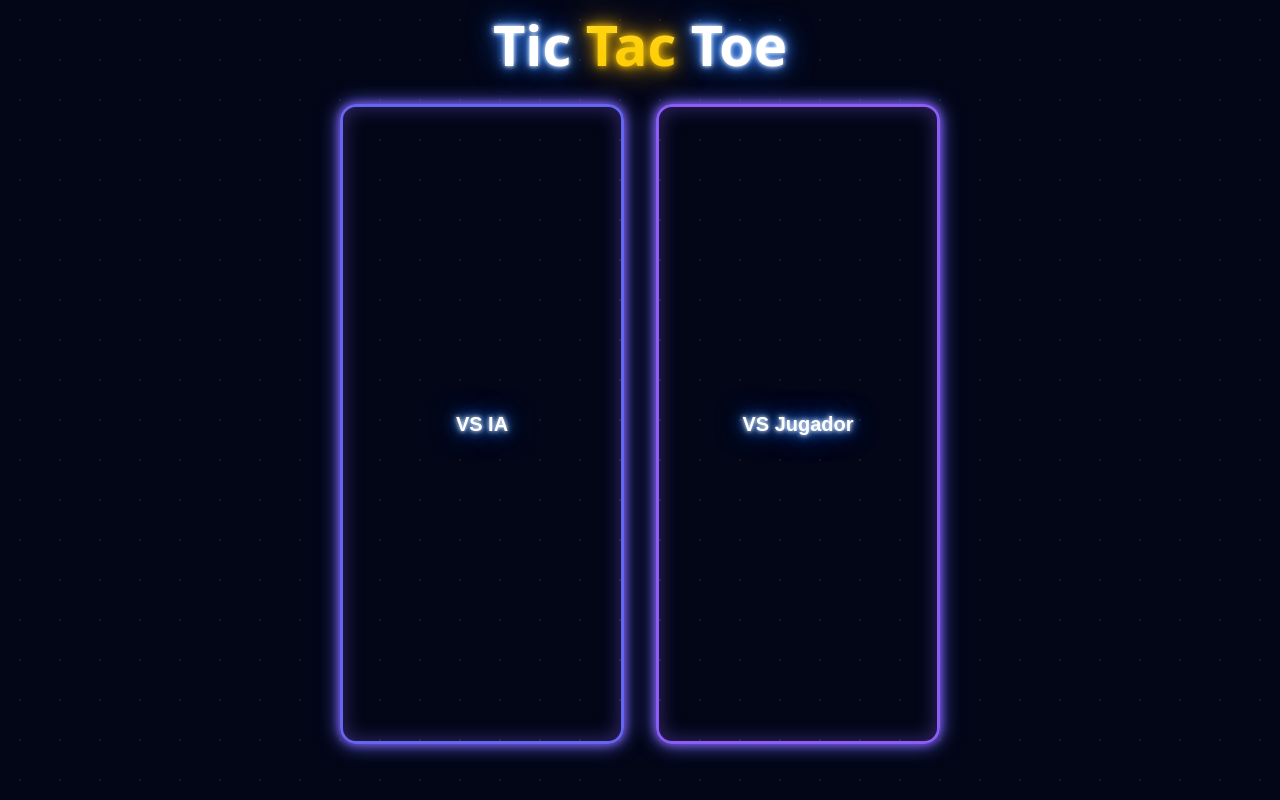
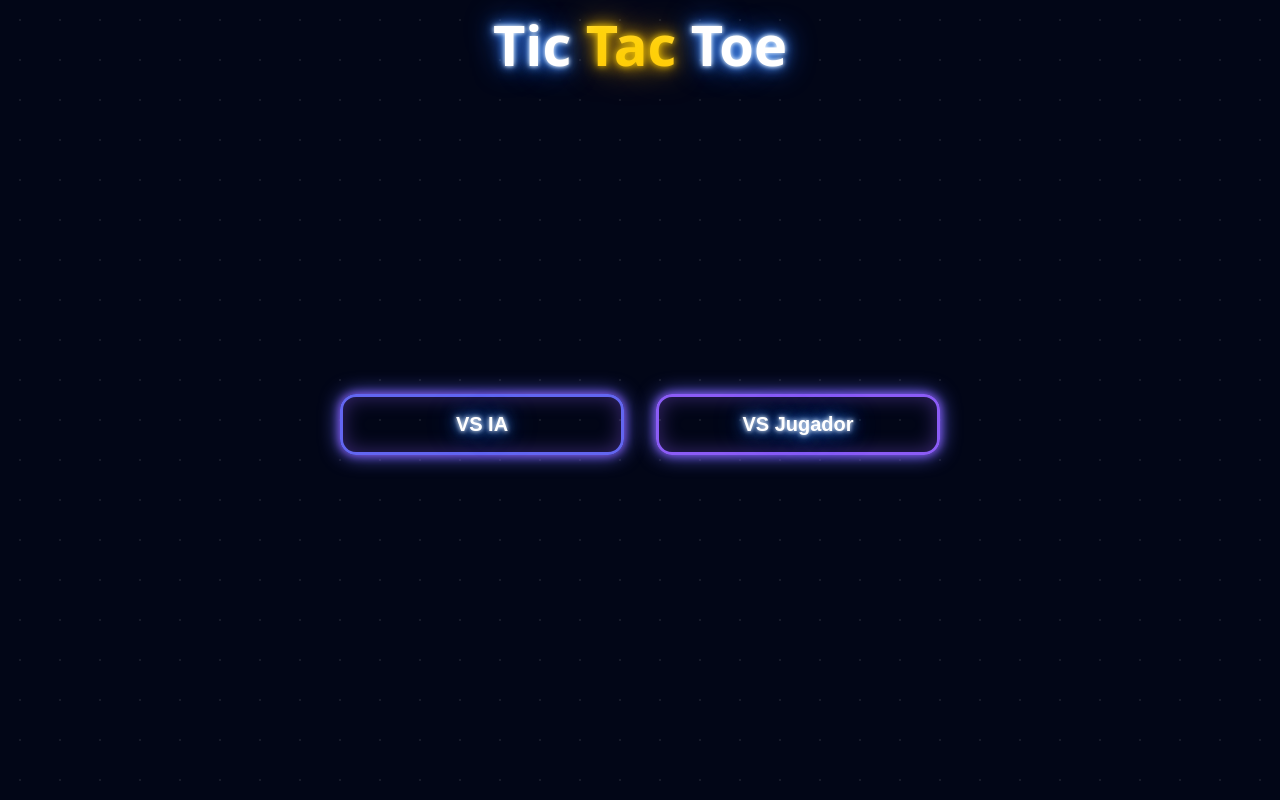
Before and after one commit to BramdonSantiago/tic-tac-toe, a React (Vite) app: page /tic-tac-toe/menu in a window 1280 px wide. Built offline with nearby package versions, Linux system fonts and the light colour scheme.

Commit message:
Deploy Add Menu Game. Game VS IA and Game VS PLAYER

```diff
--- a/src/features/menu/Menu.css
+++ b/src/features/menu/Menu.css
@@ -9,7 +9,7 @@
     display: flex;
     gap: 2rem;
     justify-content: center;
-    align-items: stretch;
+    align-items: center;
     flex-direction: column;
     height: 80dvh;
     @media(min-width: 1200px) {
```
